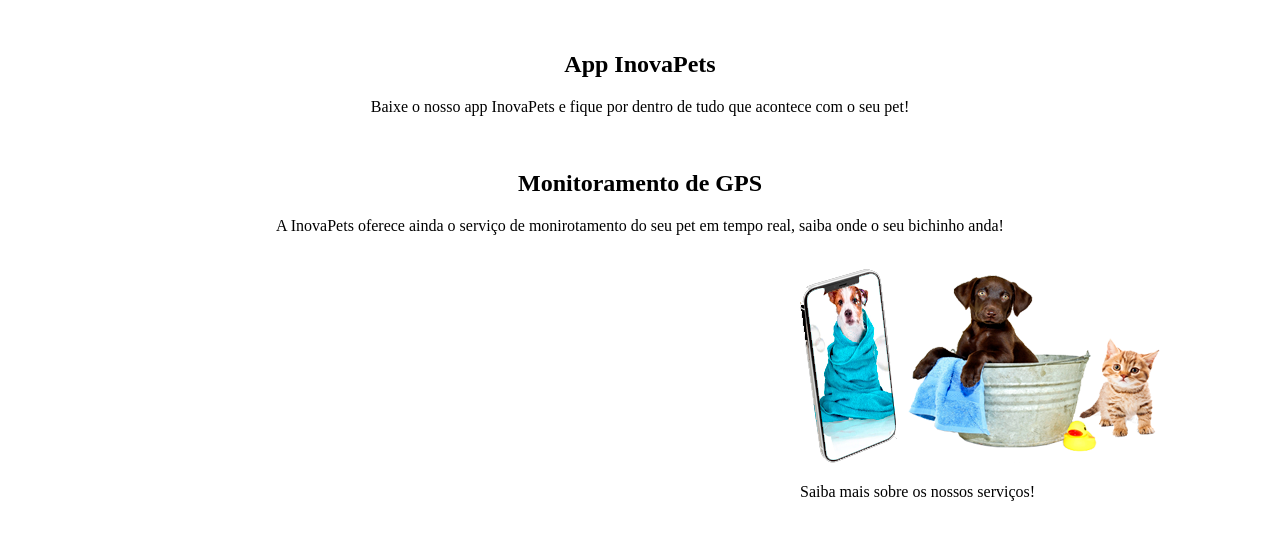
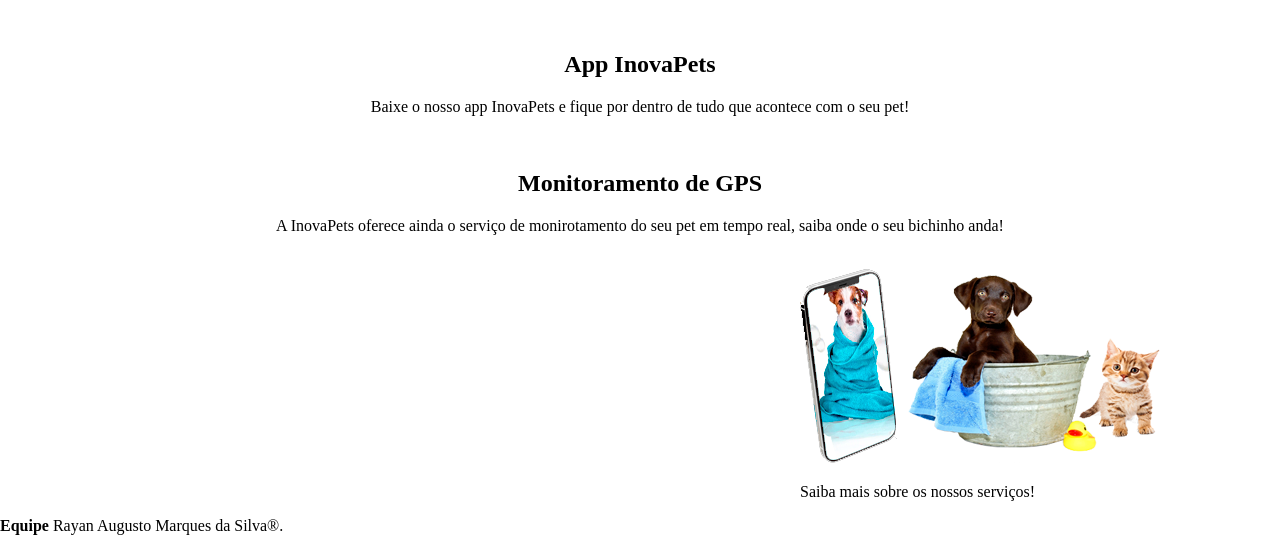
Before and after one commit to rayanmarquesilva/Sistematiza-oPW, a plain HTML site: page servicos.html in a window 1280 px wide. Shown: the part 726-1277 px from the top of the page. Before the commit the page ends 1243 px from the top, so only its background shows below. Drawn offline with Linux system fonts and the light colour scheme.

Commit message:
Update servicos.html

```diff
--- a/servicos.html
+++ b/servicos.html
@@ -56,6 +56,9 @@
         <img src="banhotosa.png" />
         <p>Saiba mais sobre os nossos serviços!</p>
     </div>
+    <div class="equipe">
+        <p><strong>Equipe</strong> Rayan Augusto Marques da Silva®.</p>
+    </div>
 </body>
 
 </html>
```
